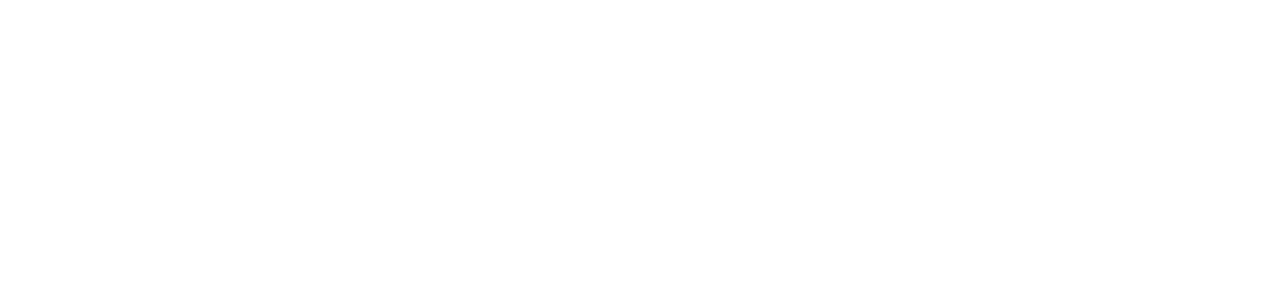
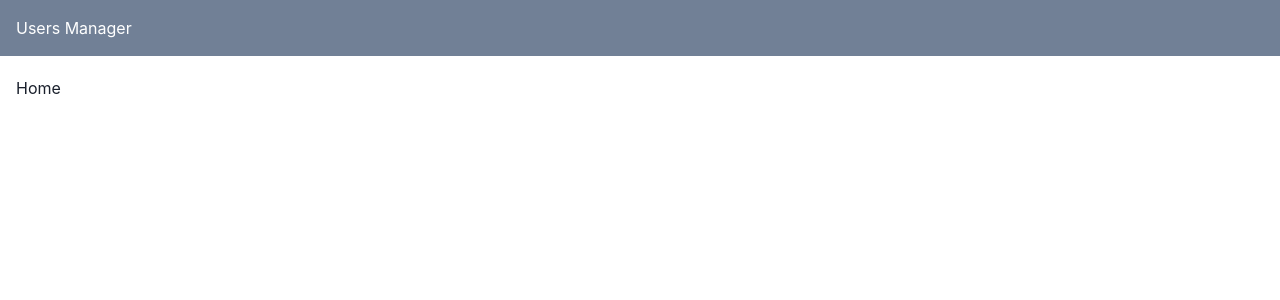
Before and after one commit to dawinValenzuela/users-manager, a Next.js app: page / in a window 1280 px wide. Shown: the top 300 px of the page. Built offline with nearby package versions, Linux system fonts and the light colour scheme.

Commit message:
add layout and navbar component

```diff
--- /dev/null
+++ b/components/Navbar.js
@@ -0,0 +1,11 @@
+import { Box } from '@chakra-ui/react';
+
+function Navbar() {
+  return (
+    <Box bg='gray.500' w='100%' p={4} color='white' mb={5}>
+      Users Manager
+    </Box>
+  );
+}
+
+export default Navbar;
--- a/pages/_app.js
+++ b/pages/_app.js
@@ -1,10 +1,13 @@
 import '@src/styles/globals.css';
 import { ChakraProvider } from '@chakra-ui/react';
+import Layout from './layout';
 
 export default function App({ Component, pageProps }) {
   return (
     <ChakraProvider>
-      <Component {...pageProps} />
+      <Layout>
+        <Component {...pageProps} />
+      </Layout>
     </ChakraProvider>
   );
 }
--- a/pages/index.js
+++ b/pages/index.js
@@ -1,19 +1,7 @@
-import Head from 'next/head';
-import { Inter } from 'next/font/google';
-import styles from '@src/styles/Home.module.css';
-
-const inter = Inter({ subsets: ['latin'] });
-
 export default function Home() {
   return (
     <>
-      <Head>
-        <title>Create Next App</title>
-        <meta name='description' content='Generated by create next app' />
-        <meta name='viewport' content='width=device-width, initial-scale=1' />
-        <link rel='icon' href='/favicon.ico' />
-      </Head>
-      <main className={`${styles.main} ${inter.className}`}></main>
+      <h1>Home</h1>
     </>
   );
 }
--- /dev/null
+++ b/pages/layout.js
@@ -0,0 +1,20 @@
+import Head from 'next/head';
+import { Container } from '@chakra-ui/react';
+import Navbar from '@src/components/Navbar';
+
+export default function Layout({ children }) {
+  return (
+    <>
+      <Head>
+        <title>Create Next App</title>
+        <meta name='description' content='Generated by create next app' />
+        <meta name='viewport' content='width=device-width, initial-scale=1' />
+        <link rel='icon' href='/favicon.ico' />
+      </Head>
+      <Navbar />
+      <main>
+        <Container maxW='container.xl'>{children}</Container>
+      </main>
+    </>
+  );
+}
```
